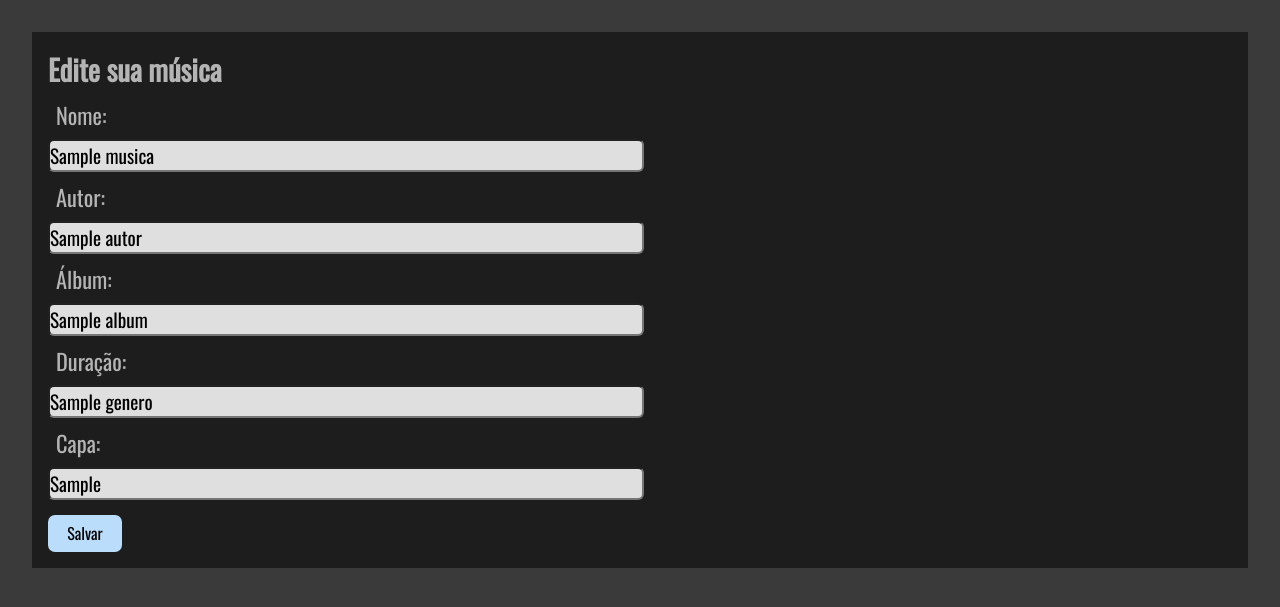
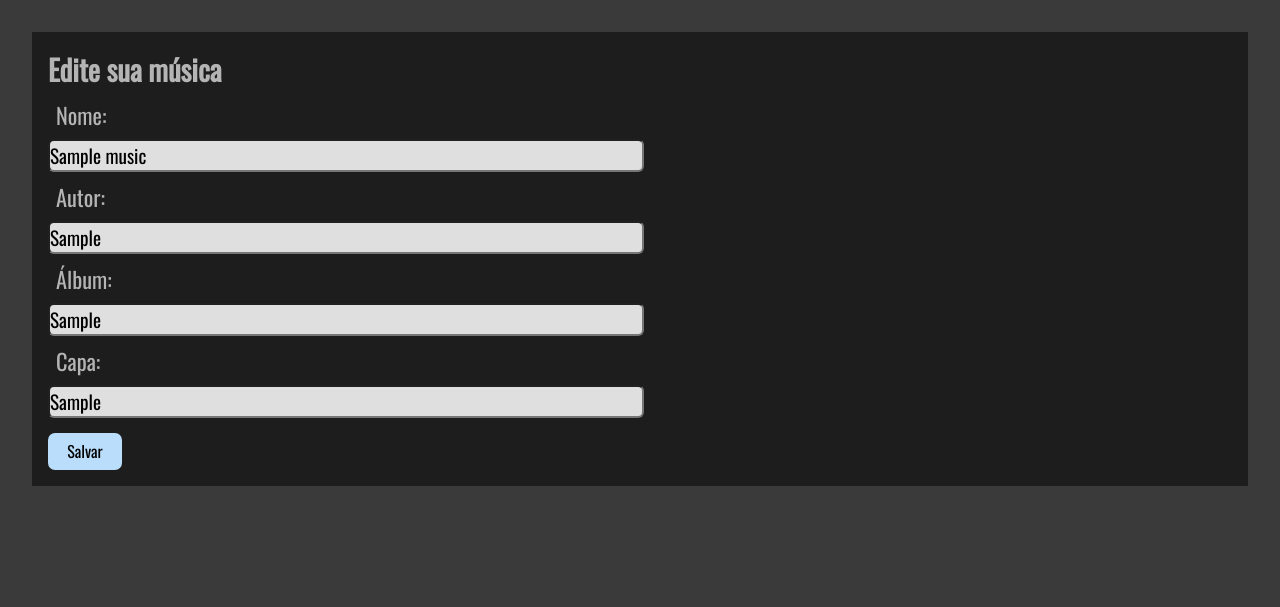
Before and after one commit to manopassaro/Catalogo-2.0, a Node server app: template views/edit.ejs in a window 1280 px wide. Shown: the part 140-747 px from the top of the page. Run offline with Node 20, Linux system fonts and the light colour scheme; tables that the repository leaves empty hold one stand-in row (values such as "Sample post"); the template is opened without the code that fills it: values that come from a table or form of the project are taken from there, most other values are stand-ins (such as "Sample title", 1, 10 or a date in 2020); some libraries are stand-ins or nearby versions.

Commit message:
CRUD adicionado

```diff
--- a/src/database/db.js
+++ b/src/database/db.js
@@ -1,7 +1,7 @@
 require('dotenv').config();
 const Sequelize = require('sequelize');
 
-const connection = new Sequelize(
+const sequelize = new Sequelize(
     process.env.DB_BASE,
     process.env.DB_USER,
     process.env.DB_PASS,
@@ -12,4 +12,4 @@
     }
 );
 
-module.exports =  connection ;
+module.exports =  sequelize ;
--- a/src/models/Music.js
+++ b/src/models/Music.js
@@ -1,12 +1,12 @@
 require('dotenv').config();
-const {Sequelize} = require('sequelize');
+const Sequelize = require('sequelize');
 const connection = require('../database/db');
 // const database = require("../database/db");
 
 const Song = connection.define("music", {
     id: {
             type: Sequelize.INTEGER,
-            autoIncrementer: true,
+            autoIncrement: true,
             allowNull: false,
             primaryKey: true
         },
--- a/src/routers/routes.js
+++ b/src/routers/routes.js
@@ -2,5 +2,11 @@
 const MusicController = require('../controllers/MusicController');
 
 routes.get('/', MusicController.getAll);
+routes.get('/add', MusicController.add);
+routes.post('/a', MusicController.a);
+routes.get("/edit/:id", MusicController.edit);
+routes.post('/done/:id', MusicController.done);
+routes.get('/delet/:id', MusicController.delet)
+
 
 module.exports = routes;
--- a/views/add.ejs
+++ b/views/add.ejs
@@ -34,9 +34,6 @@
                 <label for="album">Álbum:</label>
                 <input type="text" id="album" name="album" required>
 
-                <label for="genero">Duração:</label>
-                <input type="text" id="genero" name="genero" required>
-
                 <label for="capa">Capa:</label>
                 <input type="text" id="capa" name="capa" placeholder="Endereço da imagem" required>
 
--- a/views/edit.ejs
+++ b/views/edit.ejs
@@ -24,21 +24,18 @@
     <main>
         <section class="campo">
             <h1>Edite sua música</h1>
-            <form action="/atualizado/<%= musica.id %>" method="POST">
+            <form action="/done/<%= music.id %>" method="POST">
                 <label for="nome">Nome:</label>
-                <input type="text" id="nome" name="nome" value="<%= musica.nome %>">
+                <input type="text" id="nome" name="nome" value="<%= music.nome %>">
 
                 <label for="autor">Autor:</label>
-                <input type="text" id="autor" name="autor" value="<%= musica.autor %>">
+                <input type="text" id="autor" name="autor" value="<%= music.autor %>">
 
                 <label for="album">Álbum:</label>
-                <input type="text" id="album" name="album" value="<%= musica.album %>">
-
-                <label for="genero">Duração:</label>
-                <input type="text" id="genero" name="genero" value="<%= musica.genero %>">
+                <input type="text" id="album" name="album" value="<%= music.album %>">
 
                 <label for="capa">Capa:</label>
-                <input type="text" id="capa" name="capa" value=<%= musica.capa %>>
+                <input type="text" id="capa" name="capa" value=<%= music.capa %>>
 
                 <button id="editar" type="submit">Salvar</button>
             </form>
--- a/views/inicial.ejs
+++ b/views/inicial.ejs
@@ -44,10 +44,10 @@
                             <img class="fotoModal" src="<%= music.capa %>" alt="Não compatível">
                         </figure>
 
-                        <a id= "lixeira" href="/delete/<%= music.id%>"><span class="material-symbols-outlined">
+                        <a id= "lixeira" href="/delet/<%= music.id%>"><span class="material-symbols-outlined">
                             delete
                             </span></a>
-                        <a id= "lapi" href="/editar/<%= music.id%>"><span class="material-symbols-outlined">
+                        <a id= "lapi" href="/edit/<%= music.id %>"><span class="material-symbols-outlined">
                             edit
                             </span></a>
 
```
Also changed, not shown: src/controllers/MusicController.js (+60 -1 lines).
